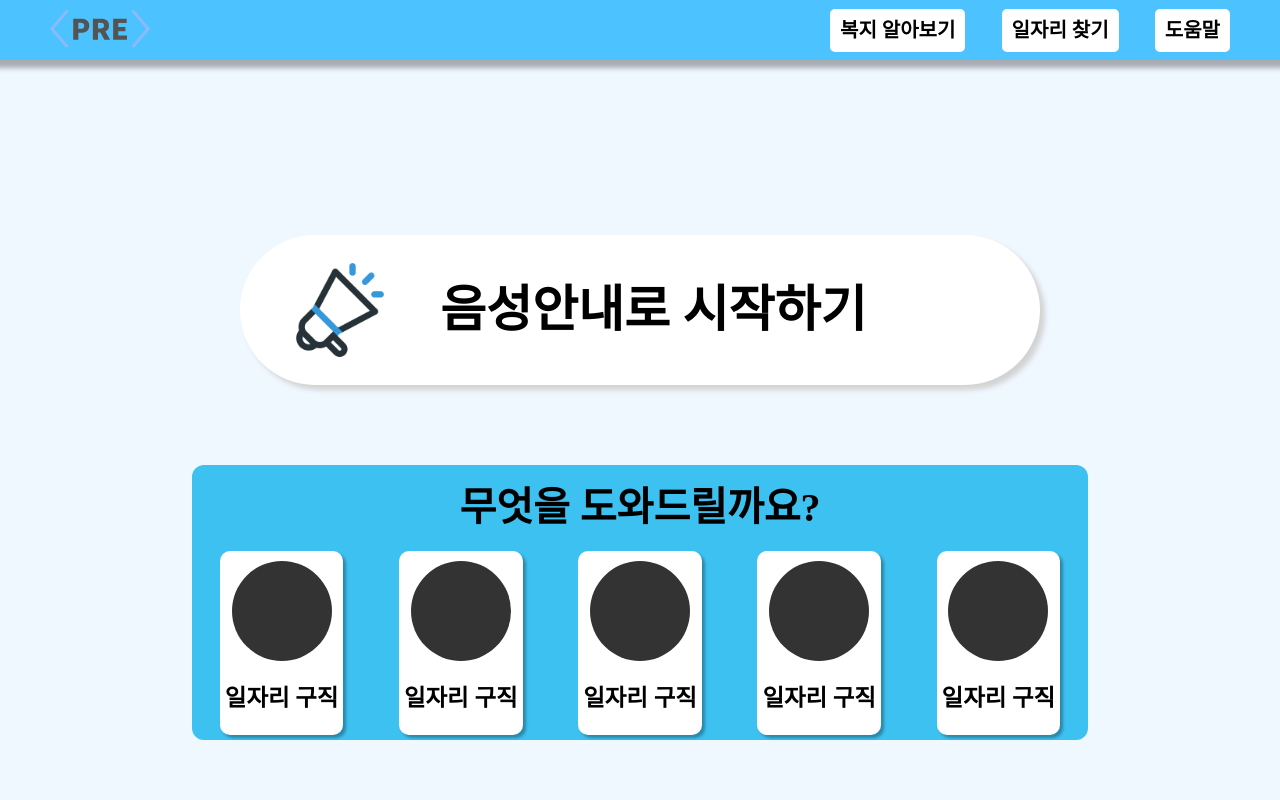
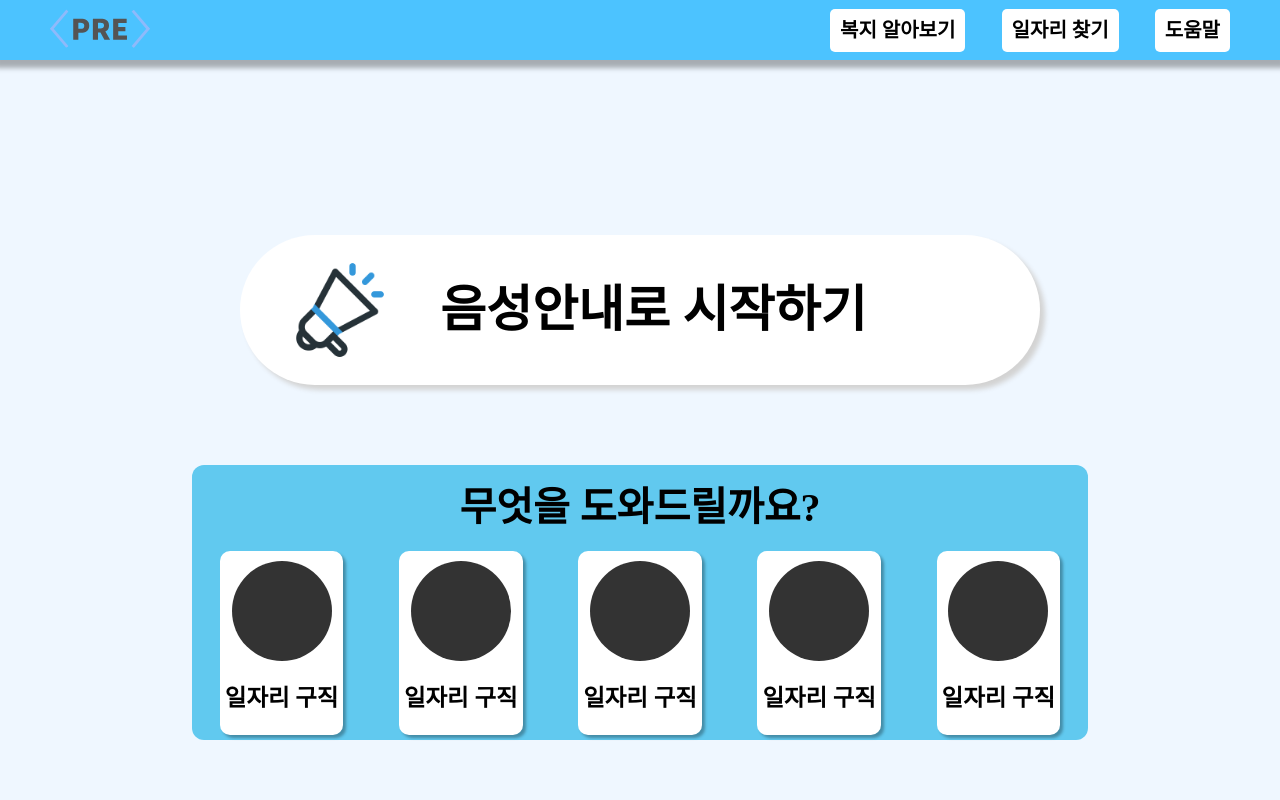
Before and after one commit to 4-PRE/Hackathon-FrontEnd, a Next.js app: page / in a window 1280 px wide. Shown: the top 800 px of the page. Built offline with nearby package versions, Linux system fonts and the light colour scheme; a web font is replaced by a local one.

Commit message:
FIX :: style 2

```diff
--- a/components/slider.tsx
+++ b/components/slider.tsx
@@ -13,7 +13,7 @@ const Container = styled.div`
   right: 0;
   text-align: center;
   width: 70%;
-  background-color: #3dc1f1;
+  background-color: #61c9ef;
   z-index: 1;
   border-radius: 12px;
 `;
```
